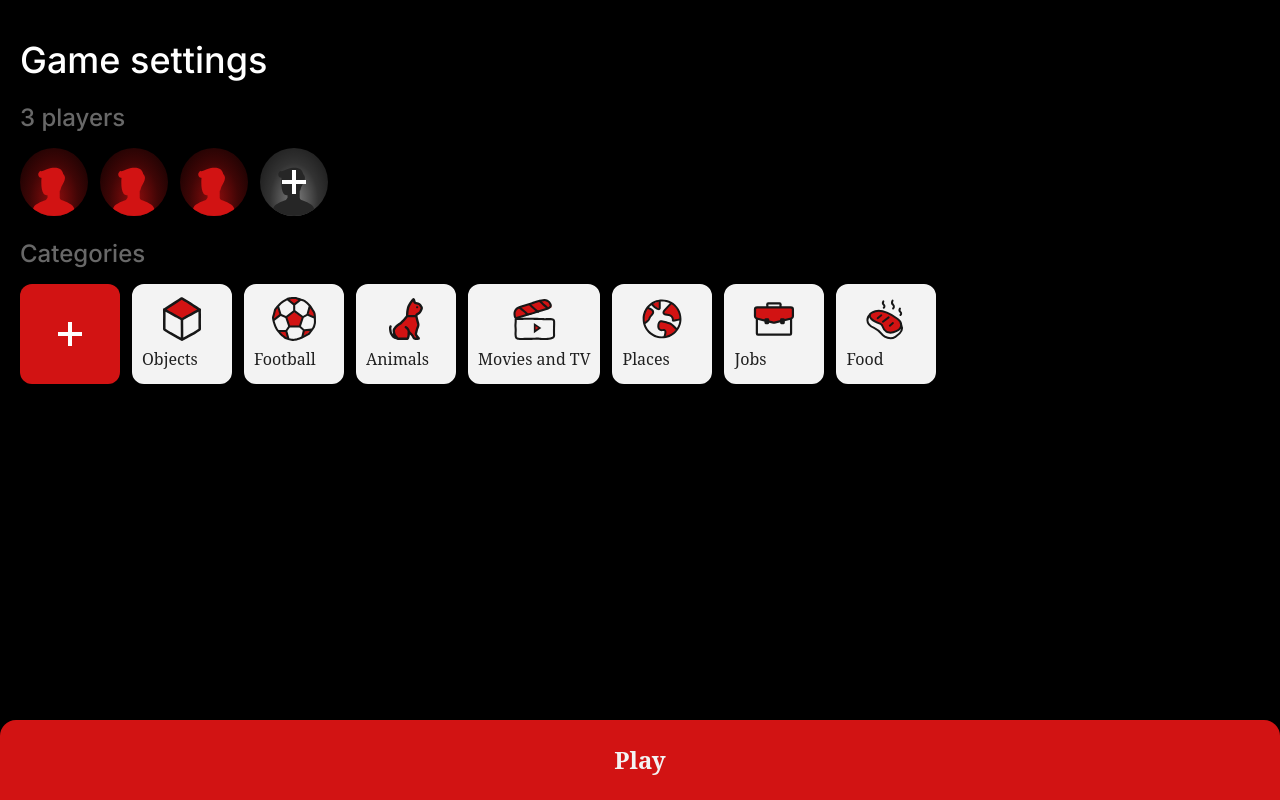
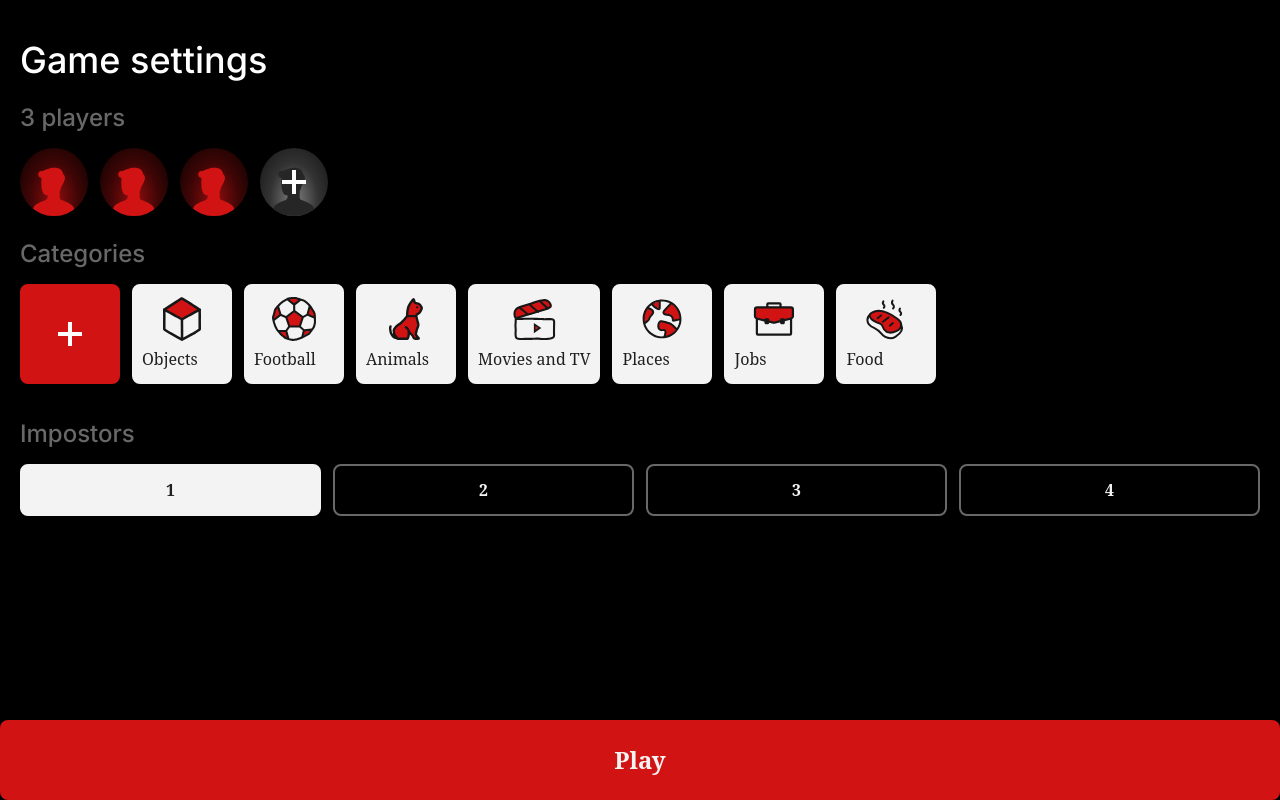
Before and after one commit to BenjaminFrias/impostor, a React (Vite) app: page / in a window 1280 px wide. Both pictures are taken after a click on the button "Play". Built offline with nearby package versions, Linux system fonts and the light colour scheme; a web font is replaced by a local one.

Commit message:
feat: add impostor input section

```diff
--- a/src/app/App.css
+++ b/src/app/App.css
@@ -10,7 +10,7 @@
 	--font-impostor: 'New Rocker', 'serif';
 	--font-primary: 'Platypi', 'serif';
 	--font-secondary: 'Inter', 'Helvetica', 'sans-serif';
-	--button-radius: 12px;
+	--button-radius: 8px;
 }
 
 @layer utilities {
--- a/src/components/CreateCategoryModal.tsx
+++ b/src/components/CreateCategoryModal.tsx
@@ -112,8 +112,8 @@ export default function CreateCategoryModal({
 					}}
 				>
 					<div className="absolute flex justify-center items-center w-full h-full rotate-45 z-10">
-						<div className="absolute w-1 h-6 bg-light-gray rounded-sm"></div>
-						<div className="absolute w-6 h-1 bg-light-gray rounded-sm"></div>
+						<div className="absolute w-1 h-6 bg-light-gray rounded-(--button-radius)"></div>
+						<div className="absolute w-6 h-1 bg-light-gray rounded-(--button-radius)"></div>
 					</div>
 				</button>
 			</div>
@@ -121,7 +121,7 @@ export default function CreateCategoryModal({
 			{error ? (
 				<div
 					className="bg-primary-red/10 font-medium text-custom-white
-                    text-center font-secondary p-3 border rounded-sm border-primary-red/50"
+                    text-center font-secondary p-3 border rounded-(--button-radius) border-primary-red/50"
 				>
 					{error}
 				</div>
@@ -140,7 +140,7 @@ export default function CreateCategoryModal({
 					id="cat-name"
 					value={categoryName}
 					onChange={(e) => setCategoryName(e.target.value)}
-					className="h-8 font-medium font-primary bg-light-gray/50 rounded-sm outline-0 pl-3 py-5"
+					className="h-8 font-medium font-primary bg-light-gray/50 rounded-(--button-radius) outline-0 pl-3 py-5"
 					placeholder="Enter category name"
 				/>
 			</div>
@@ -165,12 +165,12 @@ export default function CreateCategoryModal({
 						id="cat-name"
 						value={word}
 						onChange={(e) => setWord(e.target.value)}
-						className="h-8 w-full font-medium font-primary bg-light-gray/50 rounded-sm outline-0 pl-3 py-5"
+						className="h-8 w-full font-medium font-primary bg-light-gray/50 rounded-(--button-radius) outline-0 pl-3 py-5"
 						placeholder="Enter word"
 					/>
 
 					<button
-						className="w-20 bg-primary-red rounded-sm text-2xl"
+						className="w-20 bg-primary-red rounded-(--button-radius) text-2xl"
 						type="submit"
 					>
 						+
@@ -183,7 +183,7 @@ export default function CreateCategoryModal({
 					return (
 						<button
 							key={word}
-							className="bg-custom-white font-secondary font-bold text-gray py-1.5 px-3 rounded-sm"
+							className="bg-custom-white font-secondary font-bold text-gray py-1.5 px-3 rounded-(--button-radius)"
 							onClick={() => removeWord(word)}
 						>
 							{word}
--- a/src/components/StickyFooterBtn.tsx
+++ b/src/components/StickyFooterBtn.tsx
@@ -15,7 +15,7 @@ export default function StickyFooterBtn({
 	return (
 		<button
 			onClick={handleClick}
-			className={`fixed w-full text-${textColor} font-primary text-2xl font-bold right-0 bottom-0 h-20 rounded-t-2xl bg-${btnColor} `}
+			className={`fixed w-full text-${textColor} font-primary text-2xl font-bold right-0 bottom-0 h-20 rounded-(--button-radius) bg-${btnColor} `}
 		>
 			{label}
 		</button>
--- a/src/pages/SettingsPage.tsx
+++ b/src/pages/SettingsPage.tsx
@@ -52,11 +52,16 @@ export default function SettingsPage({ onNavigate }: SettingsProps) {
 		});
 	};
 
+	const updateImpostorsAmount = (impostorAmount: number) => {
+		setLocalSettings({ ...localSettings, impostors: impostorAmount });
+	};
+
 	return (
 		<div className="relative flex flex-col gap-5 w-screen h-screen bg-black items-start p-5 text-white  overflow-hidden">
 			<h2 className="font-secondary text-4xl font-medium mt-5">
 				Game settings
 			</h2>
+
 			<div className="flex flex-col  gap-3 w-full">
 				<h3 className="settings-subtitle">{localSettings.players} players</h3>
 
@@ -106,6 +111,30 @@ export default function SettingsPage({ onNavigate }: SettingsProps) {
 				}}
 			/>
 
+			<div className="flex flex-col gap-3 w-full">
+				<h3 className="settings-subtitle">Impostors</h3>
+				<div className="flex gap-3 flex-wrap">
+					{Array.from({ length: 4 }).map((_, i) => {
+						const isActiveClass =
+							localSettings.impostors === i + 1
+								? 'bg-custom-white text-gray border-custom-white'
+								: 'bg-transparent text-custom-white border-light-gray ';
+
+						return (
+							<button
+								key={i}
+								onClick={() => {
+									updateImpostorsAmount(i + 1);
+								}}
+								className={`flex-1 rounded-(--button-radius) p-3 font-primary font-bold border-2 ${isActiveClass} `}
+							>
+								{i + 1}
+							</button>
+						);
+					})}
+				</div>
+			</div>
+
 			<StickyFooterBtn
 				label="Play"
 				color="red"
```
